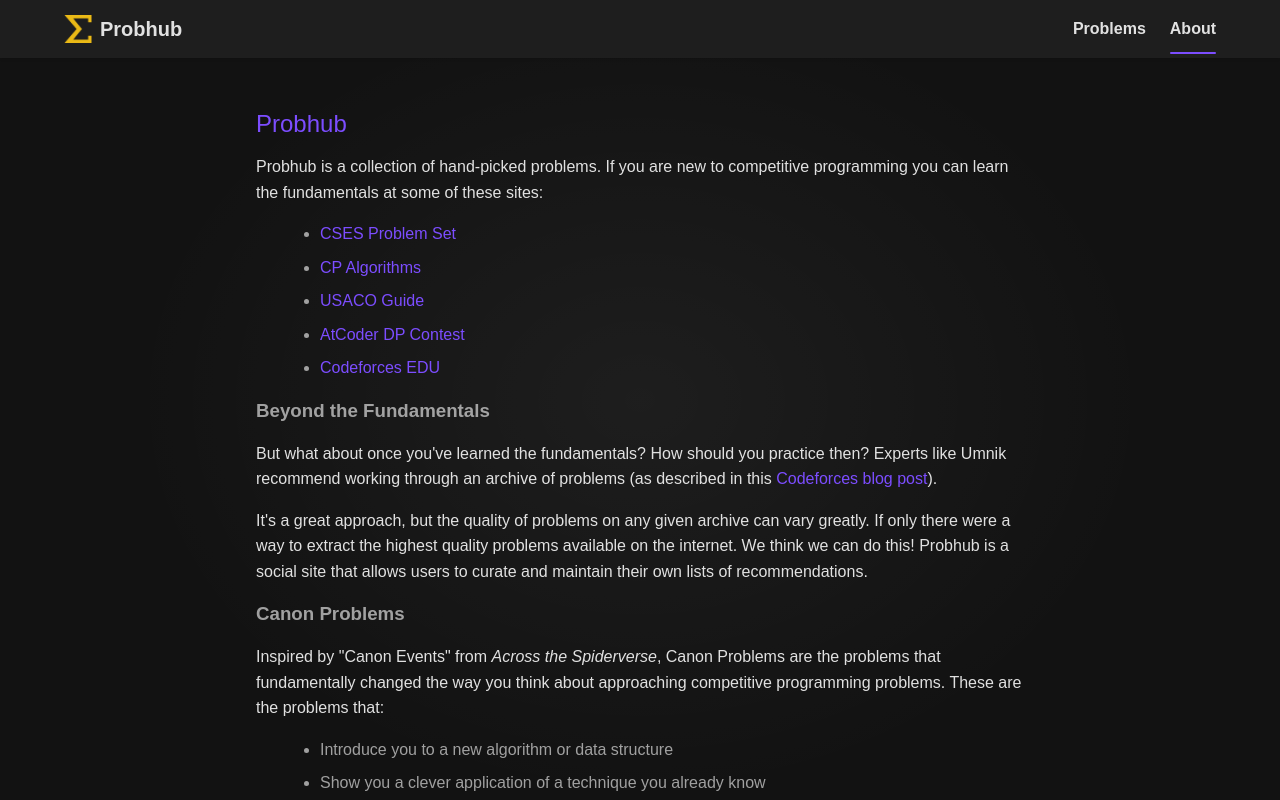
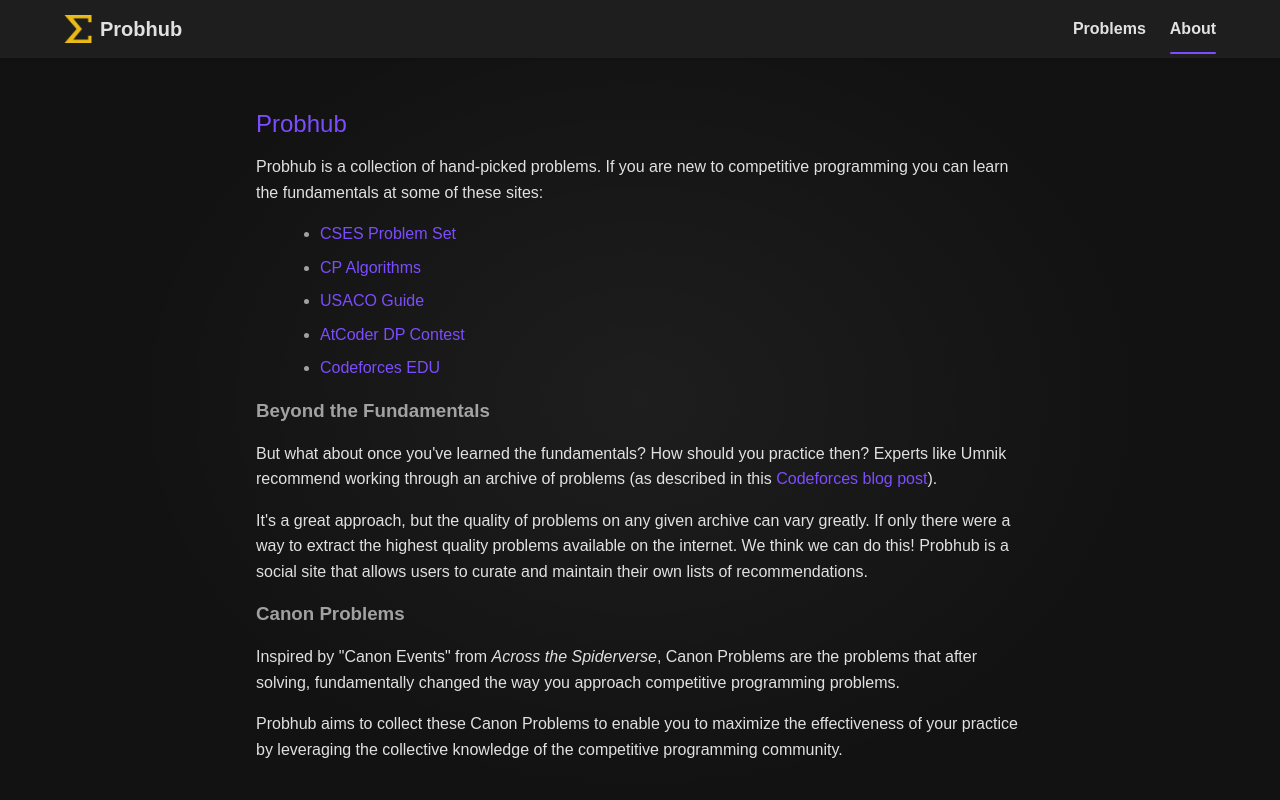
Before and after one commit to cameroncuster/probhub, a SvelteKit app: page /about in a window 1280 px wide. Shown: the top 800 px of the page. Built offline with nearby package versions, Linux system fonts and the light colour scheme.

Commit message:
udpate the about page

```diff
--- a/src/routes/about/+page.svelte
+++ b/src/routes/about/+page.svelte
@@ -57,18 +57,11 @@
     <h3>Canon Problems</h3>
     <p>
       Inspired by "Canon Events" from <i>Across the Spiderverse</i>, Canon Problems are the problems
-      that fundamentally changed the way you think about approaching competitive programming
-      problems. These are the problems that:
+      that after solving, fundamentally changed the way you approach competitive programming problems.
     </p>
-    <ul>
-      <li>Introduce you to a new algorithm or data structure</li>
-      <li>Show you a clever application of a technique you already know</li>
-      <li>Challenge your problem-solving approach in a unique way</li>
-    </ul>
     <p>
       Probhub aims to collect these Canon Problems to enable you to maximize the effectiveness of
-      your practice. By leveraging the collective wisdom of the competitive programming community,
-      we can identify and share the most impactful problems worth your time.
+      your practice by leveraging the collective knowledge of the competitive programming community.
     </p>
   </section>
 
```
